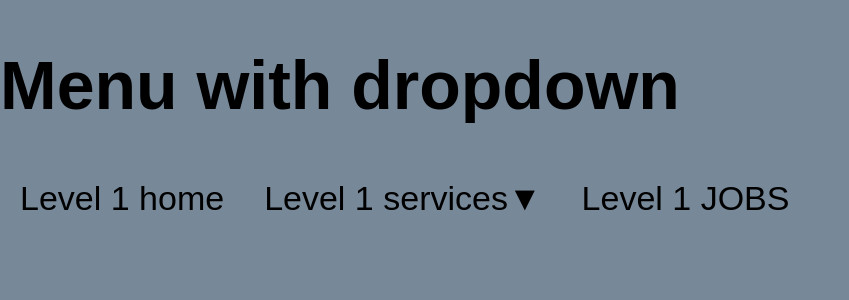
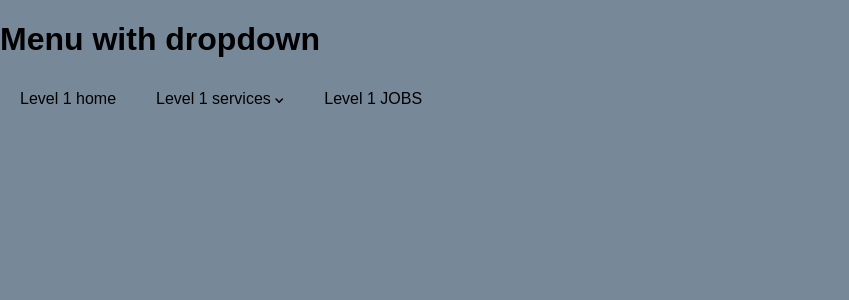
Before and after one commit to SergeyKardashev/navigation-menu-react, a React (Create React App) app: page / in a window 1280 px wide. Shown: the top 300 px of the page, without its empty margins (0-849 px from the left). Built offline with nearby package versions, Linux system fonts and the light colour scheme.

Commit message:
feat: 1. Change jsx to js, 2. Add arrow icon; 3. Change name prop to label;

```diff
--- a/src/components/App.css
+++ b/src/components/App.css
@@ -1,6 +1,6 @@
 .App {
   font-family: Arial, Helvetica, sans-serif;
-  font-size: 34px;
+  /* font-size: 24px; */
 }
 
 .menu {
@@ -21,7 +21,7 @@
   background: gray;
 }
 
-.menu-item-name {
+.menu-item-label {
   /* justify-content + width - нужно дочкам */
   /* раскидать лейбл и шеврон по разным краям */
   /* Видно только на дочках при широком предке */
--- a/src/components/App.js
+++ b/src/components/App.js
@@ -7,10 +7,10 @@ function App() {
     <div className="App">
       <h1 className="App-header">Menu with dropdown</h1>
       <Menu>
-        <MenuItem name="Level 1 home" to="/" />
-        <MenuItem name="Level 1 services" to="/services">
-          <MenuItem name="Level 2 SEO" to="/seo" />
-          <MenuItem name="Level 2 DESIGN" to="/design" />
+        <MenuItem label="Level 1 home" to="/" />
+        <MenuItem label="Level 1 services" to="/services">
+          <MenuItem label="Level 2 SEO" to="/seo" />
+          <MenuItem label="Level 2 DESIGN" to="/design" />
           {/* <MenuItem name="Level 2 with children" >
           <MenuItem name="Level 3a" />
           <MenuItem name="Level 3b" />
@@ -18,7 +18,7 @@ function App() {
           <MenuItem name="Level 3d_the_last_of_3rd" />
           </MenuItem> */}
         </MenuItem>
-        <MenuItem name="Level 1 JOBS" to="/jobs" />
+        <MenuItem label="Level 1 JOBS" to="/jobs" />
       </Menu>
     </div>
   );
--- a/src/components/MenuItem.jsx
+++ b/src/components/MenuItem.js
@@ -1,6 +1,7 @@
 import React, { useState } from "react";
+import dropdownIcon from './images/dropdown-icon.svg'
 
-export const MenuItem = ({ name, children }) => {
+export const MenuItem = ({ label, children }) => {
   const [open, setOpen] = useState(false);
 
   const hasSubMenu = !!children;
@@ -23,8 +24,9 @@ export const MenuItem = ({ name, children }) => {
       onMouseEnter={handleMouseEnter}
       onMouseLeave={handleMouseLeave}
     >
-      <div className="menu-item-name">
-        {name} {hasSubMenu && <span>▼</span>}
+      <div className="menu-item_label">
+        <span> {label} </span>
+        {hasSubMenu && <img alt="dropdown-icon" src={dropdownIcon} className="dropdown-icon" />}
       </div>
       {hasSubMenu && open && <ul className="submenu">{children}</ul>}
     </li>
```
Also changed, not shown: src/components/Menu.js (renamed from src/components/Menu.jsx), src/components/images/dropdown-icon.svg (added), src/logo.svg (deleted).
